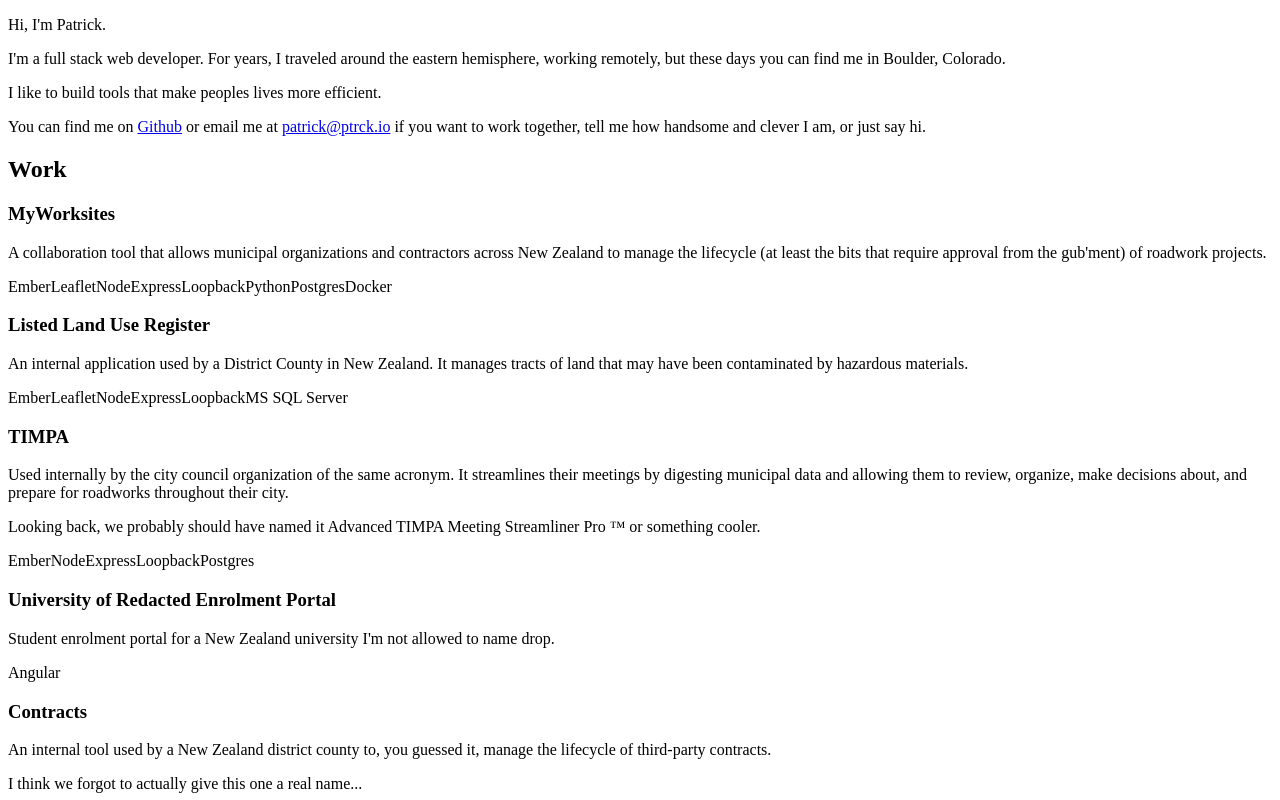
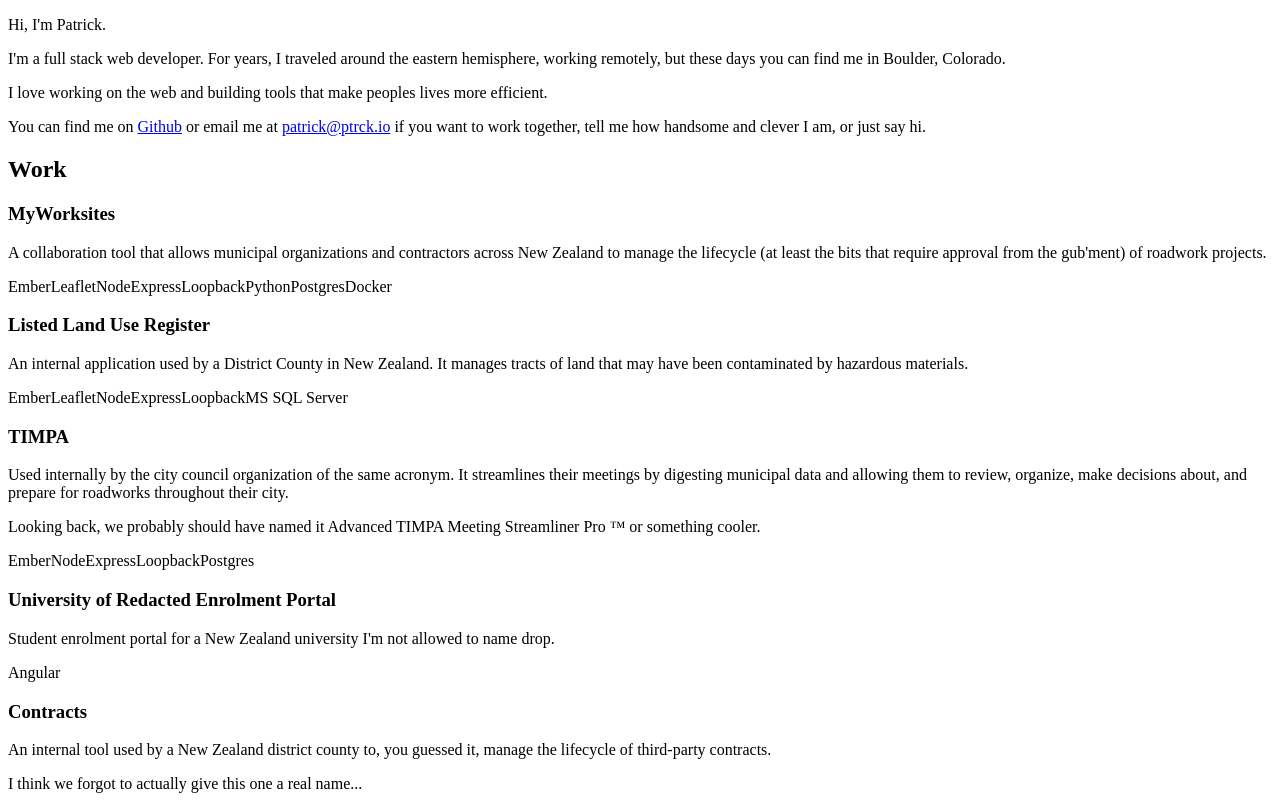
Before and after one commit to pnw/ptrck.io, a Gatsby site: page / in a window 1280 px wide. Shown: the top 800 px of the page. Built offline with nearby package versions, Linux system fonts and the light colour scheme; Gatsby itself is replaced by a stand-in of ours.

Commit message:
Update bio

```diff
--- a/src/pages/index.js
+++ b/src/pages/index.js
@@ -14,7 +14,7 @@ export default () =>
                 but these days you can find me in Boulder, Colorado.
             </p>
             <p>
-                I like to build tools that make peoples lives more efficient.
+                I love working on the web and building tools that make peoples lives more efficient.
             </p>
 
             <p>
```
